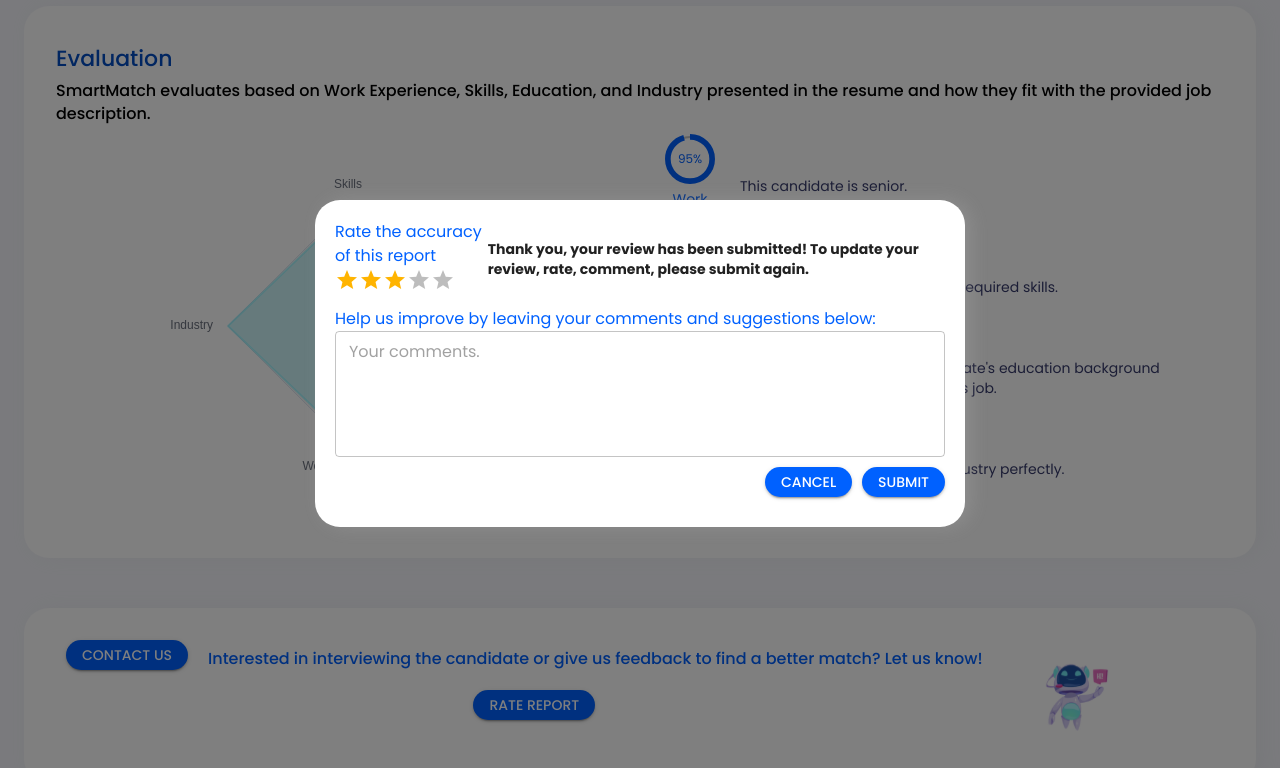
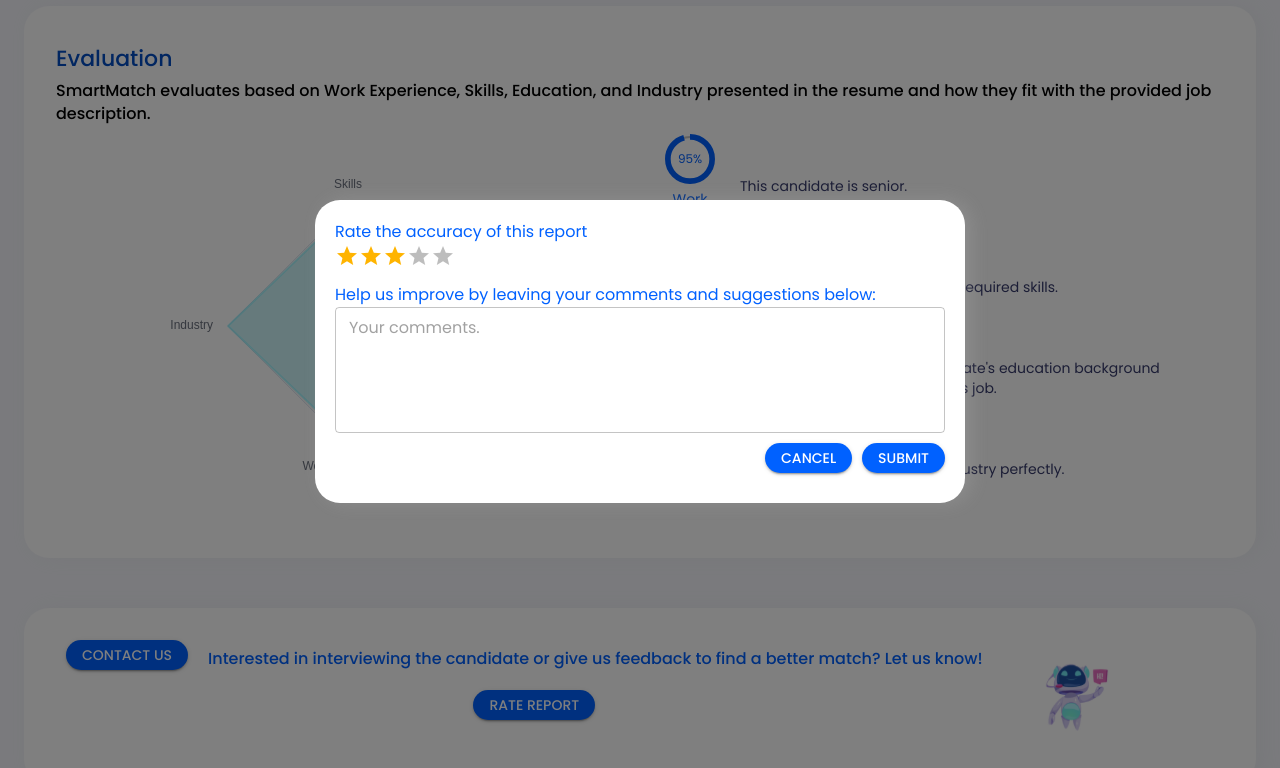
Before and after one commit to takeramagan/Smart-Match, a Next.js app: page /businessReport in a window 1280 px wide. Both pictures are taken after a click on the button "RATE REPORT". Shown: the part 179-947 px from the top of the page. Built offline with nearby package versions, Linux system fonts and the light colour scheme.

Commit message:
rate form debug

```diff
--- a/src/components/CommonReusable/RateForm.js
+++ b/src/components/CommonReusable/RateForm.js
@@ -8,12 +8,11 @@ import {h4} from "../../constant/fontsize";
 import Rating from "@material-ui/lab/Rating";
 import {Box, Button, TextField, Typography} from "@material-ui/core";
 import {Section} from "../Section";
-import {useState} from "react";
+import {useEffect, useState} from "react";
 
 export const RateForm = ({onCancel, formik, hrid, jobid, email, requestHandler, defaultValue, rated}) => {
     const {t} = useTranslation();
     const [rating, setRating] = useState({rated: false, value: defaultValue});
-
     const submitRating = async () => {
         console.log('submit attempt');
         const endPoint = (hrid && jobid) ? (APP_END_POINT_B_AND_C + 'report_accuracy') : APP_END_POINT_CUSTOMER_REPORT_ACCURACY;
@@ -76,8 +75,8 @@ export const RateForm = ({onCancel, formik, hrid, jobid, email, requestHandler,
                     </div>
                     { /* Rated Msg Section */}
                     {
-                        (rated > 0) ? "" :
-                            <h4>{t("rating.rated_msg")}</h4>
+                        (!!rated) ?
+                            <h4>{t("rating.rated_msg")}</h4> : ""
                     }
                 </Box>
 
--- a/src/features/businessReport/BusinessCourseSection.js
+++ b/src/features/businessReport/BusinessCourseSection.js
@@ -36,7 +36,8 @@ export function BusinessCourseSection({report, hrId, jobId}) {
                 };
                 const result = await requestHandler(config);
                 console.log("rating accuracy= ", result);
-                if(!!result){
+                if (!!result) {
+                    console.log('result: ', result);
                     setRate({
                         rate: result.report_accuracy_rating,
                         comments: result.comments
@@ -70,9 +71,10 @@ export function BusinessCourseSection({report, hrId, jobId}) {
         report.report_accuracy_rating : 3;
 
     const handleScroll = () => {
-        if (!refuseRate && (rate.rate<0) &&
+        if (!refuseRate && (rate.rate < 0) &&
             (window.innerHeight + window.pageYOffset)
             >= document.body.offsetHeight) {
+            console.log(rate.rate > 0);
             console.log('show rate form triggered!!!!!!!!!!!!!!!!!!!');
             setTimeout(
                 () => {
@@ -83,11 +85,13 @@ export function BusinessCourseSection({report, hrId, jobId}) {
                 },
                 10000);
         }
+        console.log(formik.values);
     };
 
     const closeModal = () => {
         setRefuseRate(true);
         setShowRateForm(false);
+        getRatingInfo().then();
     };
 
     const params = useRouter().query;
@@ -98,12 +102,12 @@ export function BusinessCourseSection({report, hrId, jobId}) {
     const formik = useFormik({
         initialValues: {
             comments: rate.comments ? rate.comments : "",
-            rate: (!!rate && rate.rate>0) ? rate.rate : 3
+            rate: (!!rate && rate.rate > 0) ? rate.rate : 3
         }
     });
 
-    const [refuseRate, setRefuseRate] = useState( ()=> {
-        return !!rate && rate.rate>0;
+    const [refuseRate, setRefuseRate] = useState(() => {
+        return !!rate && rate.rate > 0;
     });
 
     // rate form request button
@@ -149,7 +153,7 @@ export function BusinessCourseSection({report, hrId, jobId}) {
                     {/* =================== Rate Section ================= */}
                     <Modal open={showRateForm}>
                         <RateForm onCancel={closeModal} formik={formik}
-                                  rated ={rate.rate>0}
+                                  rated={rate.rate > 0}
                                   hrid={hrid} jobid={jobid}
                                   email={email}
                                   requestHandler={requestHandler}
```
